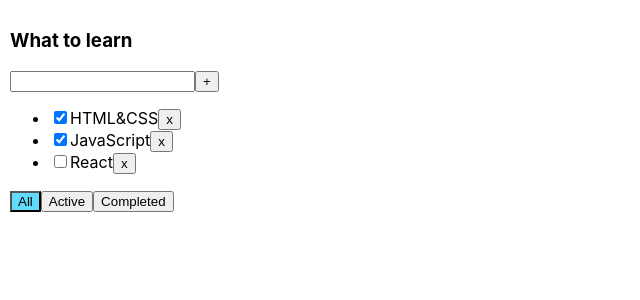
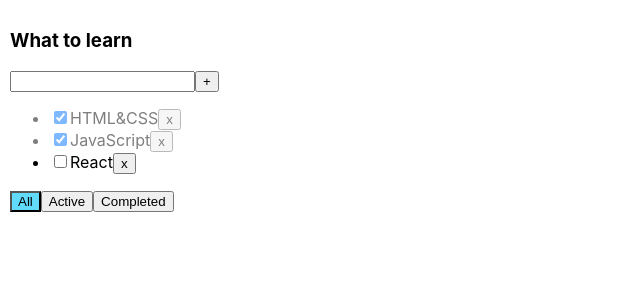
Before and after one commit to Reegulus/Todolist_TS, a React (Create React App) app: page / in a window 1280 px wide. Shown: the top 300 px of the page, without its empty margins (0-640 px from the left). Built offline with nearby package versions, Linux system fonts and the light colour scheme; the HTML template or start-up script is replaced by a standard one.

Commit message:
'is-done'

```diff
--- a/src/App.css
+++ b/src/App.css
@@ -46,3 +46,6 @@
 .active-filter {
   background-color: #61dafb;
 }
+.is-done {
+  opacity: 0.5;
+}
--- a/src/Todolist.tsx
+++ b/src/Todolist.tsx
@@ -22,7 +22,7 @@
             props.changeTaskStatus(t.id, e.currentTarget.checked)
         }
         return (
-            <li key={t.id}>
+            <li className={t.isDone ? 'is-done' : ''} key={t.id}>
                 <input type="checkbox"
                        onChange={onChangeTaskHandler}
                        checked={t.isDone}/>
```
